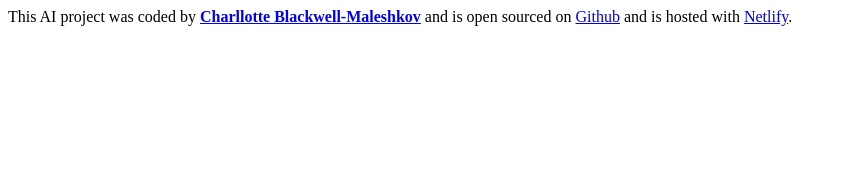
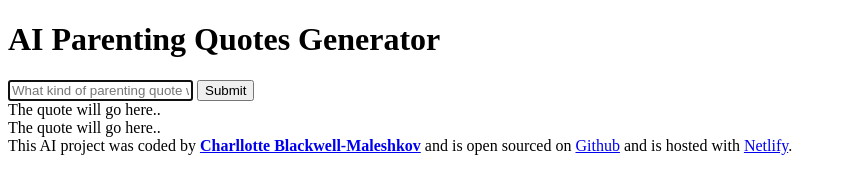
Before and after one commit to CharllieeBM/Quotes-Generator, a plain HTML site: page index.html in a window 1280 px wide. Shown: the whole page, without its empty margins (0-847 px from the left). Drawn offline with Linux system fonts and the light colour scheme.

Commit message:
added html elements such as form, links, div ids.

```diff
--- a/index.html
+++ b/index.html
@@ -10,6 +10,22 @@
 </head>
 
 <body>
+  <header>
+    <h1>AI Parenting Quotes Generator</h1>
+  </header>
+
+  <form>
+    <input type="text" placeholder="What kind of parenting quote would you like to read? :)" autofocus required
+      autocomplete="off" />
+    <input type="submit" />
+  </form>
+  <div id="quote">
+    The quote will go here..
+    <br />
+    The quote will go here..
+    <br />
+
+  </div>
 
   <footer>
     This AI project was coded by <strong><a href="https://github.com/CharllieeBM/" target="_blank">Charllotte
```
